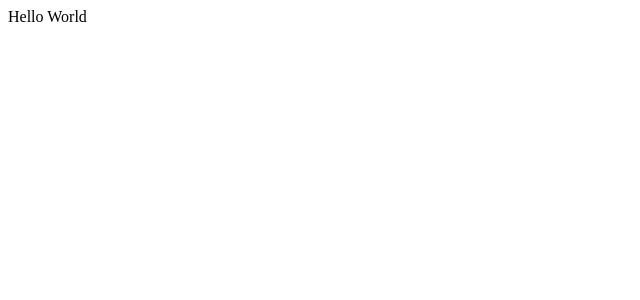
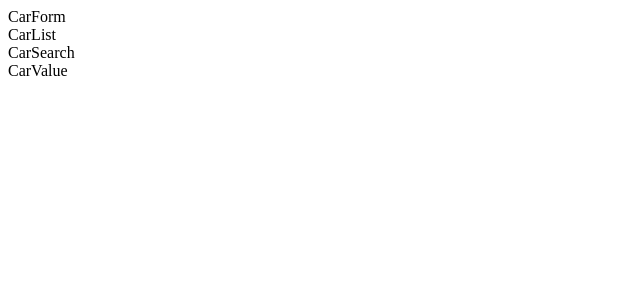
Before and after one commit to dabingch/cars, a React (Create React App) app: page / in a window 1280 px wide. Shown: the top 300 px of the page, without its empty margins (0-640 px from the left). Built offline with nearby package versions, Linux system fonts and the light colour scheme.

Commit message:
Add cars components

```diff
--- a/src/App.js
+++ b/src/App.js
@@ -1,5 +1,17 @@
+import CarForm from './components/CarForm'
+import CarList from './components/CarList'
+import CarSearch from './components/CarSearch'
+import CarValue from './components/CarValue'
+
 function App() {
-	return <div>Hello World</div>
+	return (
+		<div>
+			<CarForm />
+			<CarList />
+			<CarSearch />
+			<CarValue />
+		</div>
+	)
 }
 
 export default App
--- /dev/null
+++ b/src/components/CarForm.js
@@ -0,0 +1,7 @@
+import React from 'react'
+
+function CarForm() {
+	return <div>CarForm</div>
+}
+
+export default CarForm
--- /dev/null
+++ b/src/components/CarList.js
@@ -0,0 +1,7 @@
+import React from 'react'
+
+function CarList() {
+	return <div>CarList</div>
+}
+
+export default CarList
--- /dev/null
+++ b/src/components/CarSearch.js
@@ -0,0 +1,7 @@
+import React from 'react'
+
+function CarSearch() {
+	return <div>CarSearch</div>
+}
+
+export default CarSearch
--- /dev/null
+++ b/src/components/CarValue.js
@@ -0,0 +1,7 @@
+import React from 'react'
+
+function CarValue() {
+	return <div>CarValue</div>
+}
+
+export default CarValue
```
